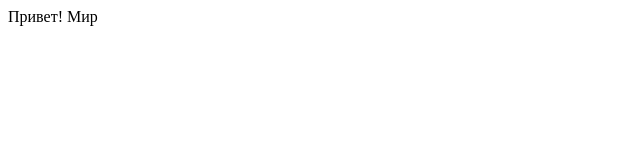
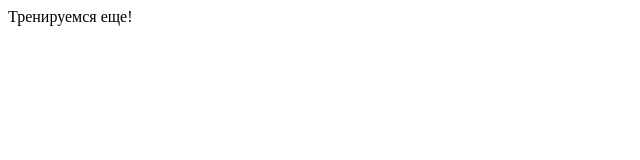
Before and after one commit to belisgard/One, a plain HTML site: page index.html in a window 1280 px wide. Shown: the full height of the page, 0-640 px from the left. Drawn offline with Linux system fonts and the light colour scheme.

Commit message:
Второйкоммит

```diff
--- a/index.html
+++ b/index.html
@@ -7,6 +7,6 @@
     <title>Document</title>
 </head>
 <body>
-    Привет! Мир
+    Тренируемся еще!
 </body>
 </html>
```
